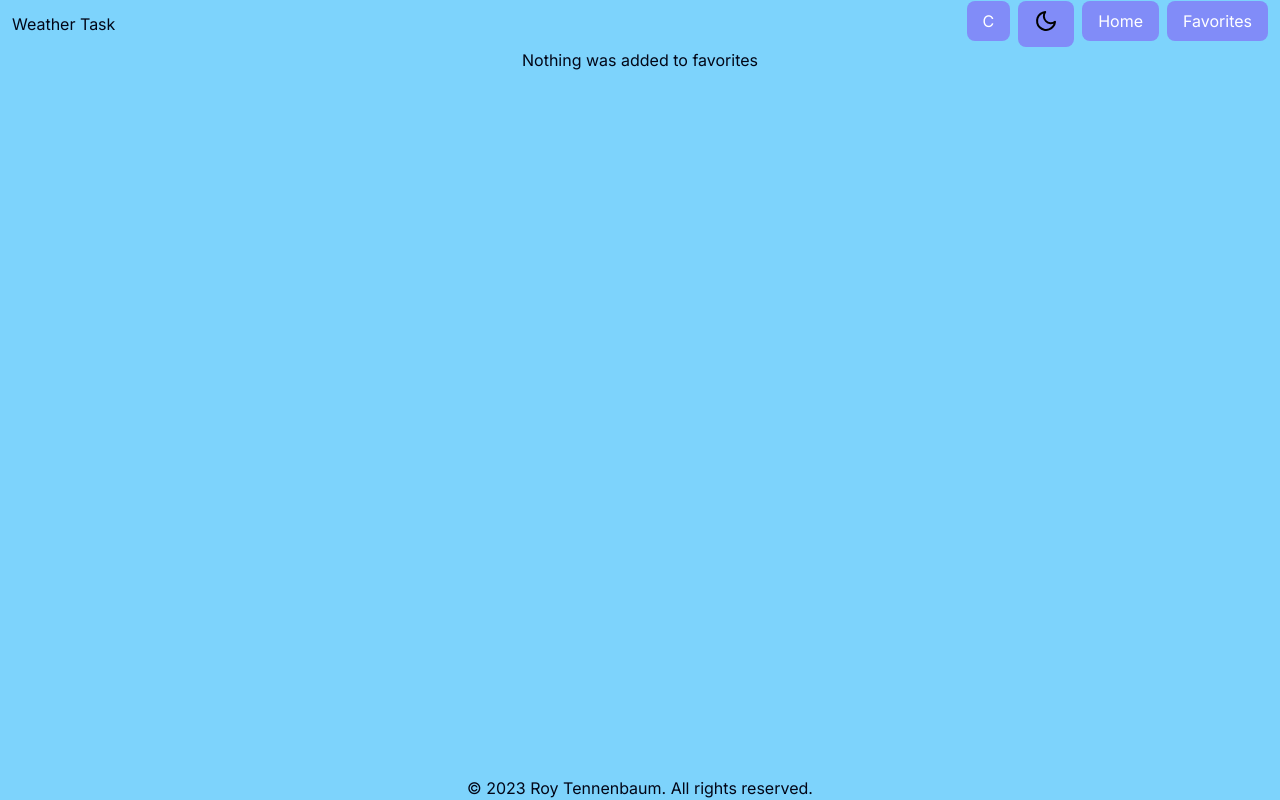
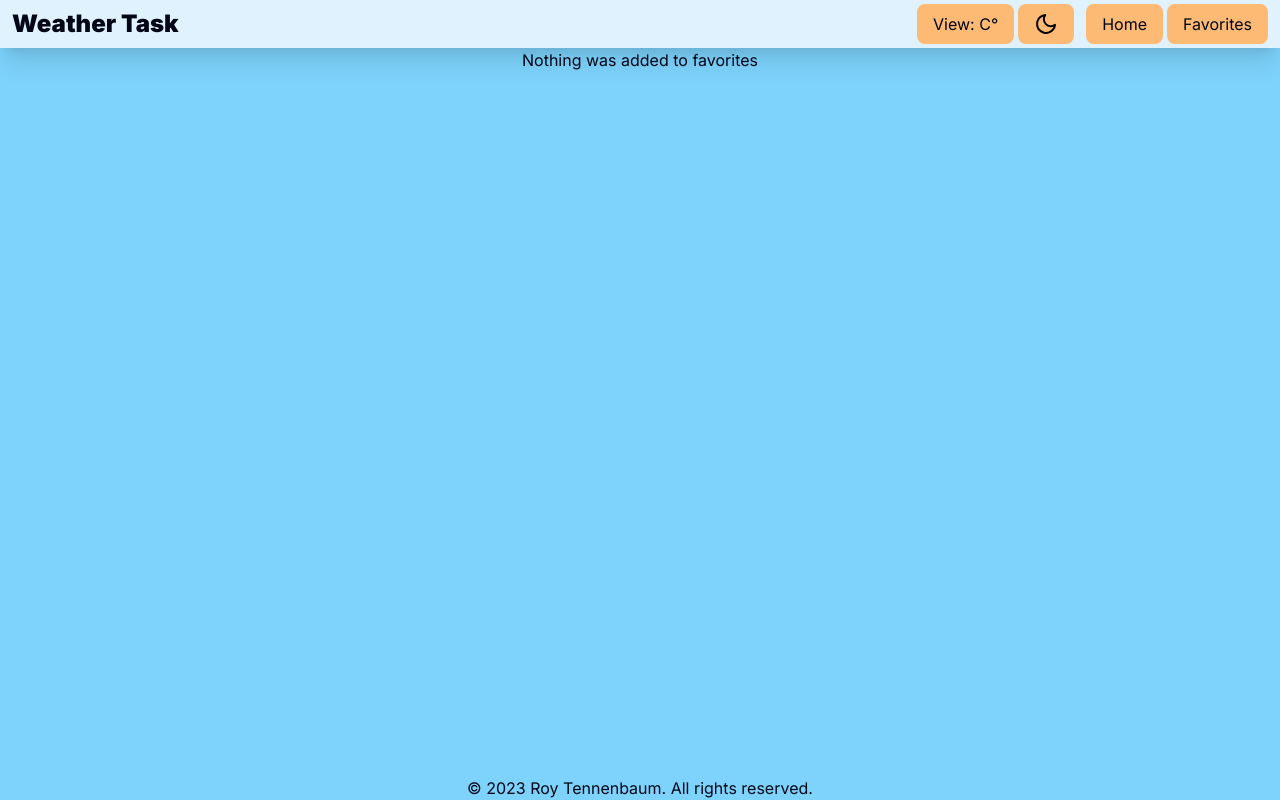
Before and after one commit to RoyTennenbaum/roy-tennenbaum-13-09-2023, a Next.js app: page /favorites in a window 1280 px wide. Built offline with nearby package versions, Linux system fonts and the light colour scheme; data requests are answered from the project's data file.

Commit message:
colors & other styling - partial

```diff
--- a/components/Content/Content.tsx
+++ b/components/Content/Content.tsx
@@ -66,7 +66,7 @@ const Content: FC<ContentProps<CurrentWeatherProps>> = ({
     });
 
   return (
-    <section className="flex grow flex-col rounded-lg bg-gray-700 p-3 opacity-60">
+    <section className="bg-modeLightAccBg dark:bg-modeDarkAccBg flex grow flex-col rounded-lg p-3 opacity-80 shadow-2xl">
       <section className="flex justify-between">
         <div className="flex flex-col items-stretch">
           <span>{cityName}</span>
--- a/components/Footer.tsx
+++ b/components/Footer.tsx
@@ -1,6 +1,6 @@
 const Footer: React.FC = () => {
   return (
-    <footer className="mt-auto flex items-center justify-center">
+    <footer className="mt-auto flex items-center justify-center truncate">
       © 2023 Roy Tennenbaum. All rights reserved.
     </footer>
   );
--- a/components/Navbar.tsx
+++ b/components/Navbar.tsx
@@ -9,15 +9,17 @@ const Navbar: React.FC = () => {
   const { toggleTempUnit, selectedTempUnit } = useWeather();
 
   return (
-    <nav className="sticky mx-3 flex h-12 items-center justify-between">
-      <h1>Weather Task</h1>
-      <ul className="flex gap-2">
+    <nav className="sticky flex h-12 items-center justify-between bg-modeLightAccBg p-3 shadow-xl dark:bg-modeDarkAccBg">
+      <h1 className="text-2xl font-black">Weather Task</h1>
+      <ul className="flex gap-1">
         <li>
           <NavbarButtonUI>
-            <button onClick={() => toggleTempUnit()}>{selectedTempUnit}</button>
+            <button onClick={() => toggleTempUnit()}>
+              View: {selectedTempUnit}°
+            </button>
           </NavbarButtonUI>
         </li>
-        <li>
+        <li className="mr-2">
           <NavbarButtonUI>
             <DarkModeBtn />
           </NavbarButtonUI>
--- a/components/Search/Search.tsx
+++ b/components/Search/Search.tsx
@@ -6,10 +6,10 @@ interface searchProps {
 
 const Search: React.FC<searchProps> = ({ onSearch }) => {
   return (
-    <section className="flex justify-center">
+    <section className="flex justify-center py-2">
       <label
         htmlFor="search"
-        className="flex rounded-md border border-green-400 bg-gray-50 py-3 pl-3 text-gray-500 focus-within:border-indigo-600"
+        className="flex rounded-full bg-neutral-300 p-3 outline outline-1 outline-gray-600 focus-within:outline-2 focus-within:outline-gray-800 dark:bg-neutral-600 dark:outline-gray-400 dark:focus-within:outline-gray-200"
       >
         <Image
           src="./images/search.svg"
@@ -18,10 +18,11 @@ const Search: React.FC<searchProps> = ({ onSearch }) => {
           height={36}
         />
         <input
+          max={15}
           id="search"
           type="text"
           placeholder="Search by location..."
-          className="outline-none"
+          className="bg-inherit outline-none placeholder:focus-within:text-gray-800 dark:placeholder:text-gray-200"
           autoComplete="off"
           onChange={(e) => onSearch(e.target.value)}
         />
--- a/components/UI/NavbarButtonUI.tsx
+++ b/components/UI/NavbarButtonUI.tsx
@@ -4,7 +4,7 @@ import { Props } from '@/types/global';
 
 const NavbarButtonUI = ({ children }: Props) => {
   return (
-    <div className="rounded-lg bg-indigo-400 px-4 py-2 text-white transition duration-300 ease-in-out hover:bg-blue-600">
+    <div className="flex justify-center truncate rounded-lg bg-orange-300 px-4 py-2 transition duration-300 ease-in-out hover:bg-orange-400 dark:bg-indigo-500 dark:hover:bg-indigo-600">
       {children}
     </div>
   );
--- a/components/Utils/toggleCelsiusFahrenheit.ts
+++ b/components/Utils/toggleCelsiusFahrenheit.ts
@@ -6,7 +6,7 @@ export default function toggleCelsiusFahrenheit({
 }: WeatherUnitProps) {
   if (unit === 'C') {
     const fahrenheitValue = (value * 9) / 5 + 32;
-    return { value: fahrenheitValue.toFixed(1), unit: 'F' };
+    return { value: fahrenheitValue.toFixed(), unit: 'F' };
   } else {
     const celsiusValue = ((value - 32) * 5) / 9;
     return { value: celsiusValue, unit: 'C' };
```
